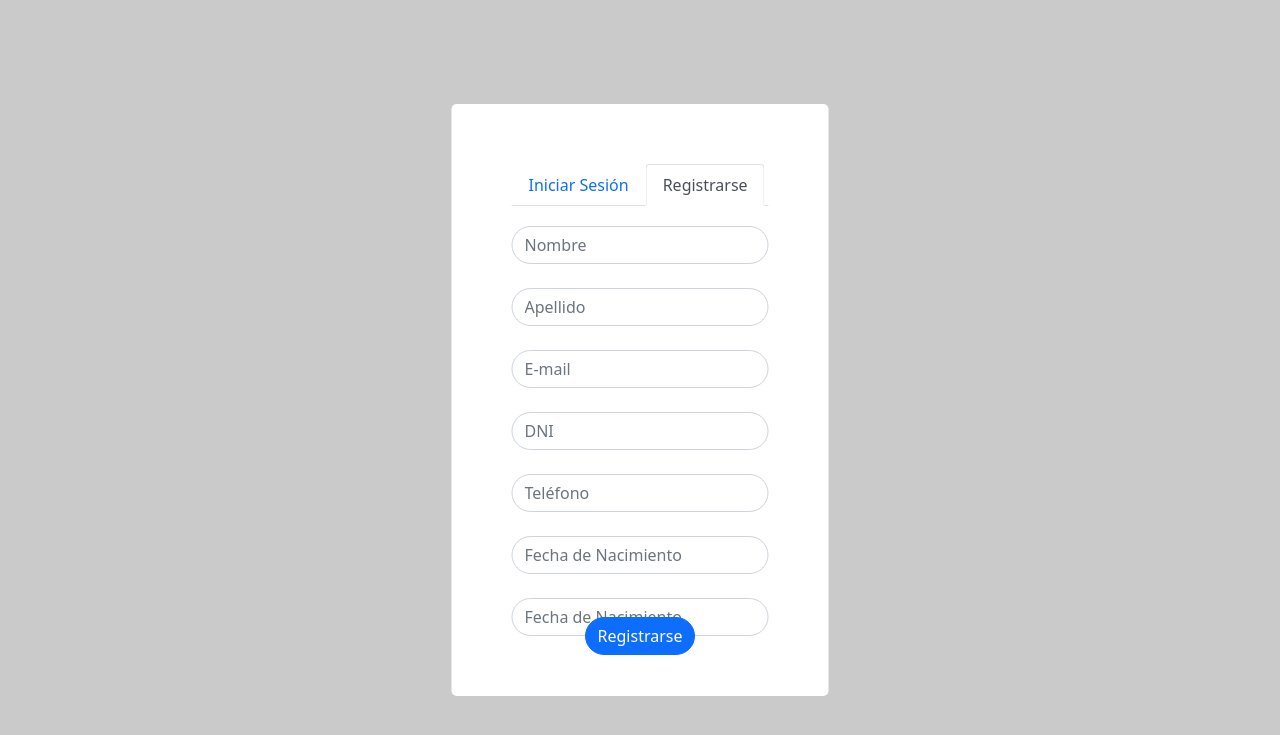
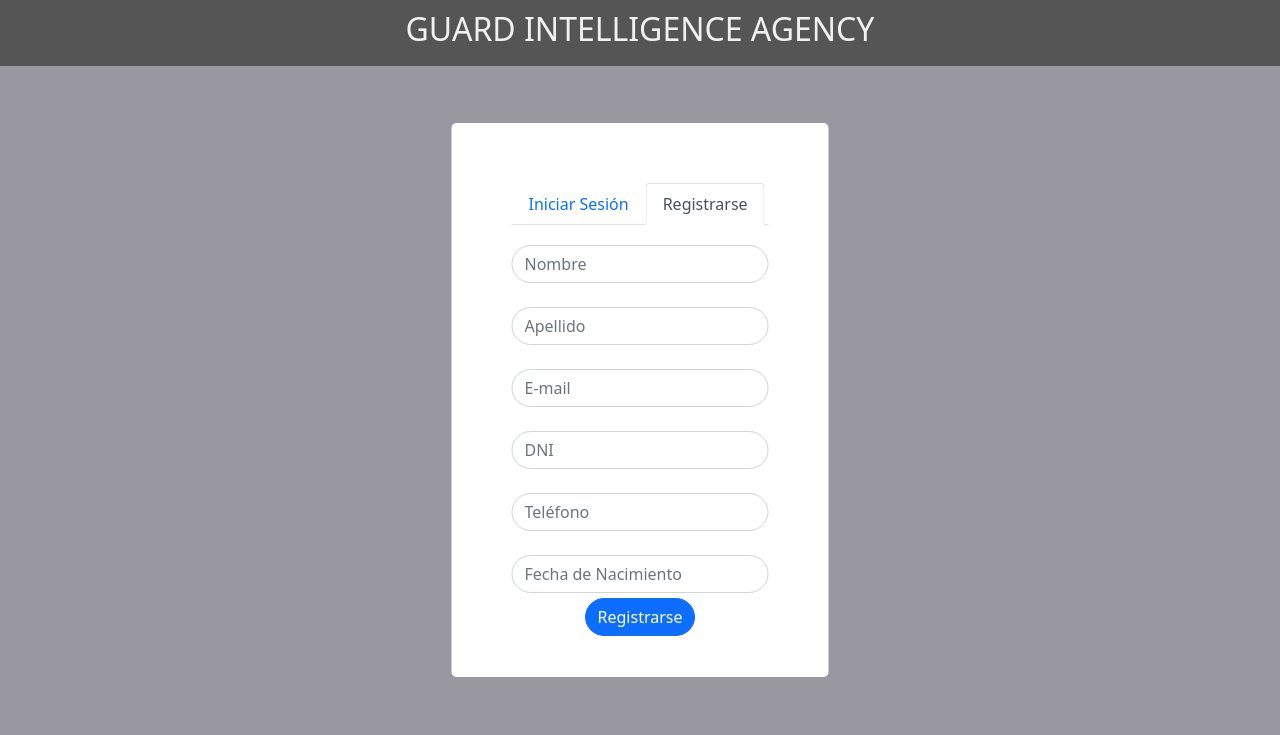
Before and after one commit to GerardEspinosa/ProjectGIA, a PHP site: page /default.html in a window 1280 px wide, after a click on "Registrarse". Shown: the top 735 px of the page. Run offline with PHP 8.4, Linux system fonts and the light colour scheme; some libraries are stand-ins or nearby versions.

Commit message:
favicon, cabecera y cambios menores

```diff
--- a/GIA/css/main.css
+++ b/GIA/css/main.css
@@ -9,7 +9,7 @@
 }
 
 .bg-lightgrey{
-    background-color: rgb(202, 202, 202);
+    background-color: rgb(153, 152, 161);
 }
 
 .bg-white{
@@ -46,3 +46,10 @@
 .rounded-30{
     border-radius: 30px !important;
 }
+
+.header {
+    padding: 10px 16px;
+    background: #555;
+    color: #f1f1f1;
+    text-align: center;
+}
--- a/GIA/default.html
+++ b/GIA/default.html
@@ -8,8 +8,12 @@
         <link rel="stylesheet" href="css/main.css">
         <link rel="stylesheet" href="css/bootstrap.css">
         <link rel="stylesheet" href="css/sweetalert2.min.css">
+        <link rel="icon" type="image/x-icon" href="img/favicon.ico">
     </head>
     <body class="bg-lightgrey">
+        <div class="header" id="myHeader">
+            <h2>GUARD INTELLIGENCE AGENCY</h2>
+        </div>
         <div class="padding-60 child bg-white">
             <ul class="nav nav-tabs push-20" id="myTab" role="tablist">
                 <li class="nav-item" role="presentation">
@@ -28,7 +32,7 @@
             <div class="tab-content" id="myTabContent">
                 <div class="tab-pane fade show active" id="home"
                     role="tabpanel" aria-labelledby="home-tab">
-                    <form action="php/login.php">
+                    <form action="php/login.php" method="post">
                         <div>
                             <input id="user" type="text" class="form-control
                                 rounded-30" placeholder="Usuario"
@@ -36,7 +40,7 @@
                                 onchange="lsRememberMe()"><br>
                             <input id="password" type="password"
                                 class="form-control rounded-30"
-                                placeholder="Contraseña"><br>
+                                placeholder="Contraseña" name="password"><br>
 
                         </div>
                         <div class="container push-40">
@@ -48,30 +52,27 @@
                                     onclick="lsRememberMe()">Recordar</label>
                         </div>
                         <div class="container">
-                            <button type="submit" class="btn btn-primary
-                                child rounded-30">Iniciar Sesión</button>
+                            <a href="index.html" type="submit" class="btn btn-primary
+                                child rounded-30">Iniciar Sesión</a>
                         </div>
                     </form>
                 </div>
                 <div class="tab-pane fade" id="profile" role="tabpanel"
                     aria-labelledby="profile-tab">
-                    <form>
-                        <input id="nombre" type="text" class="form-control
+                    <form action="php/registro.php" method="post">
+                        <input id="nombre" name="nombre" type="text" class="form-control
                             rounded-30" placeholder="Nombre"><br>
-                        <input id="apellido" type="text" class="form-control
+                        <input id="apellido" name="apellido" type="text" class="form-control
                             rounded-30" placeholder="Apellido"><br>
-                        <input id="correo" type="email" class="form-control
+                        <input id="correo" name="correo" type="email" class="form-control
                             rounded-30" placeholder="E-mail"><br>
-                        <input id="dni" type="text" class="form-control
+                        <input id="dni" name="" type="text" class="form-control
                             rounded-30" placeholder="DNI"><br>
-                        <input id="telefono" type="tel" class="form-control
+                        <input id="telefono" name="telefono" type="tel" class="form-control
                             rounded-30" placeholder="Teléfono"><br>
-                        <input id="fecha_nacimiento" type=""
+                        <input id="fecha_nacimiento" name="fecha_nacimiento" type=""
                             class="form-control rounded-30"
                             placeholder="Fecha de Nacimiento"><br>
-                        <input id="fecha_nacimiento" type=""
-                            class="form-control rounded-30"
-                            placeholder="Fecha de Nacimiento">
                         <div class="container">
                             <button type="submit" class="btn btn-primary
                                 child rounded-30">Registrarse</button>
@@ -84,4 +85,5 @@
     <script src="js/sweetalert2.min.js"></script>
     <script src="js/bootstrap.js"></script>
     <script src="js/main.js"></script>
+    <script src="https://kit.fontawesome.com/a076d05399.js" crossorigin="anonymous"></script>
 </html>
```
Also changed, not shown: GIA/php/registro.php (+42 -0 lines), GIA/img/favicon.ico (added), GIA/php/login.php (line endings or trailing spaces).
